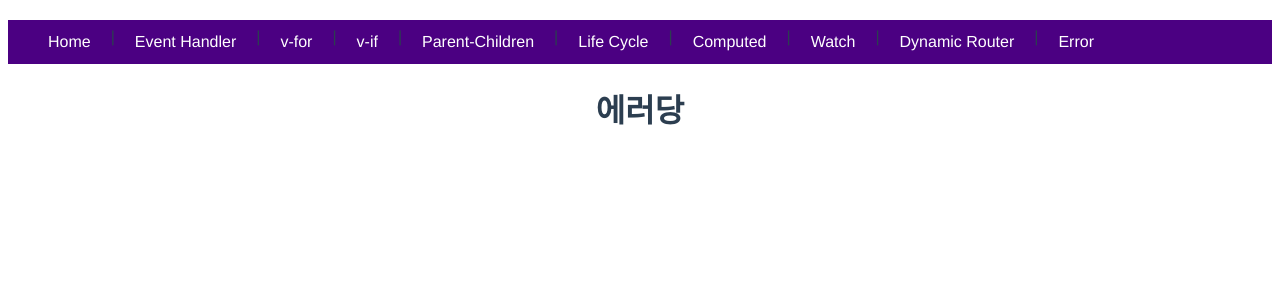
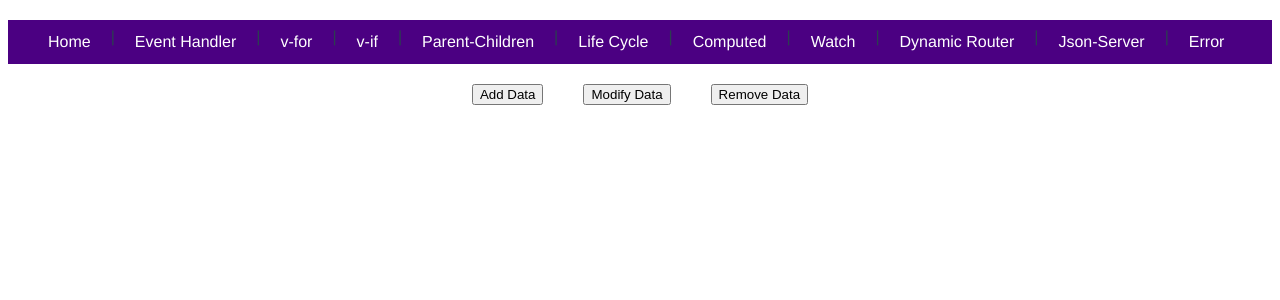
Before and after one commit to jchm15/hmVueFront, a Vue app: page /jsonServer in a window 1280 px wide. Shown: the top 300 px of the page. Built offline with nearby package versions, Linux system fonts and the light colour scheme.

Commit message:
json-server CRUD 잔잔쓰

```diff
--- /dev/null
+++ b/db.json
@@ -0,0 +1,3 @@
+{
+  "hm": []
+}
--- a/src/App.vue
+++ b/src/App.vue
@@ -12,6 +12,7 @@
         <router-link to="/computed">Computed</router-link>  |
         <router-link to="/watch">Watch</router-link>  |
         <router-link :to="`/bind/${dynamicRouter}`">Dynamic Router</router-link>  |
+        <router-link to="/jsonServer">Json-Server</router-link>  |
         <router-link to="/errorPage">Error</router-link>
     </nav>
     <router-view />
--- a/src/components/EventHandling.vue
+++ b/src/components/EventHandling.vue
@@ -40,8 +40,8 @@ export default {
         }
     },
     methods: {
-        click() {
-            alert("click")
+        async click() {
+            alert("click");
         },
         clickWithParam(data) {
             alert(data);
--- /dev/null
+++ b/src/components/jsonServerSample/JsonServer.vue
@@ -0,0 +1,57 @@
+<template>
+    <div>
+        <button @click="add">Add Data</button>
+        <button @click="patch">Modify Data</button>
+        <button @click="remove">Remove Data</button>
+    </div>
+</template>
+
+<script>
+export default {
+    name: "JsonServer",
+    data() {
+        return {
+            list: null,
+            data: null,
+        }
+    },
+    methods: {
+        async getList() {
+            this.list = await this.$axios.get("http://localhost:3000/hm");
+        },
+        async add() {
+            await this.getList();
+
+            let data = {
+                id: this.list.data.length+1
+            }
+            await this.$axios.post(`http://localhost:3000/hm`, data);
+        },
+        async patch() {
+            await this.getList();
+
+            let data = {
+                desc: "patch"
+            }
+            await this.$axios.patch(`http://localhost:3000/hm/${this.list.data.length}`, data);
+        },
+        async remove() {
+            await this.getList();
+            if(this.list.data.length === 0) {
+                alert("No Data")
+            } else {
+                await this.$axios.delete(`http://localhost:3000/hm/${this.list.data.length}`);
+            }
+        }
+    },
+    async created() {
+
+    }
+}
+</script>
+
+<style scoped>
+button {
+    margin: 20px;
+}
+</style>
--- a/src/router/index.js
+++ b/src/router/index.js
@@ -9,6 +9,7 @@ import LifeCycle from "@/components/LifeCycle.vue";
 import Computed from "@/components/ComputedSample.vue";
 import Watch from "@/components/WatchSample.vue";
 import Bind from '@/components/DynamicBinding.vue';
+import JsonServer from '@/components/jsonServerSample/JsonServer.vue';
 import Error from '@/components/ErrorSample.vue';
 
 const routes = [
@@ -58,6 +59,11 @@ const routes = [
         component: Bind,
     },
     {
+        path: "/jsonServer",
+        name: "jsonServer",
+        component: JsonServer
+    },
+    {
         path : "/:pathMatch(.*)",
         name : "not-found",
         component : Error,
```
Also changed, not shown: package.json (+11 -4 lines), 1 other file (tests, documents, lock files or other folders).
